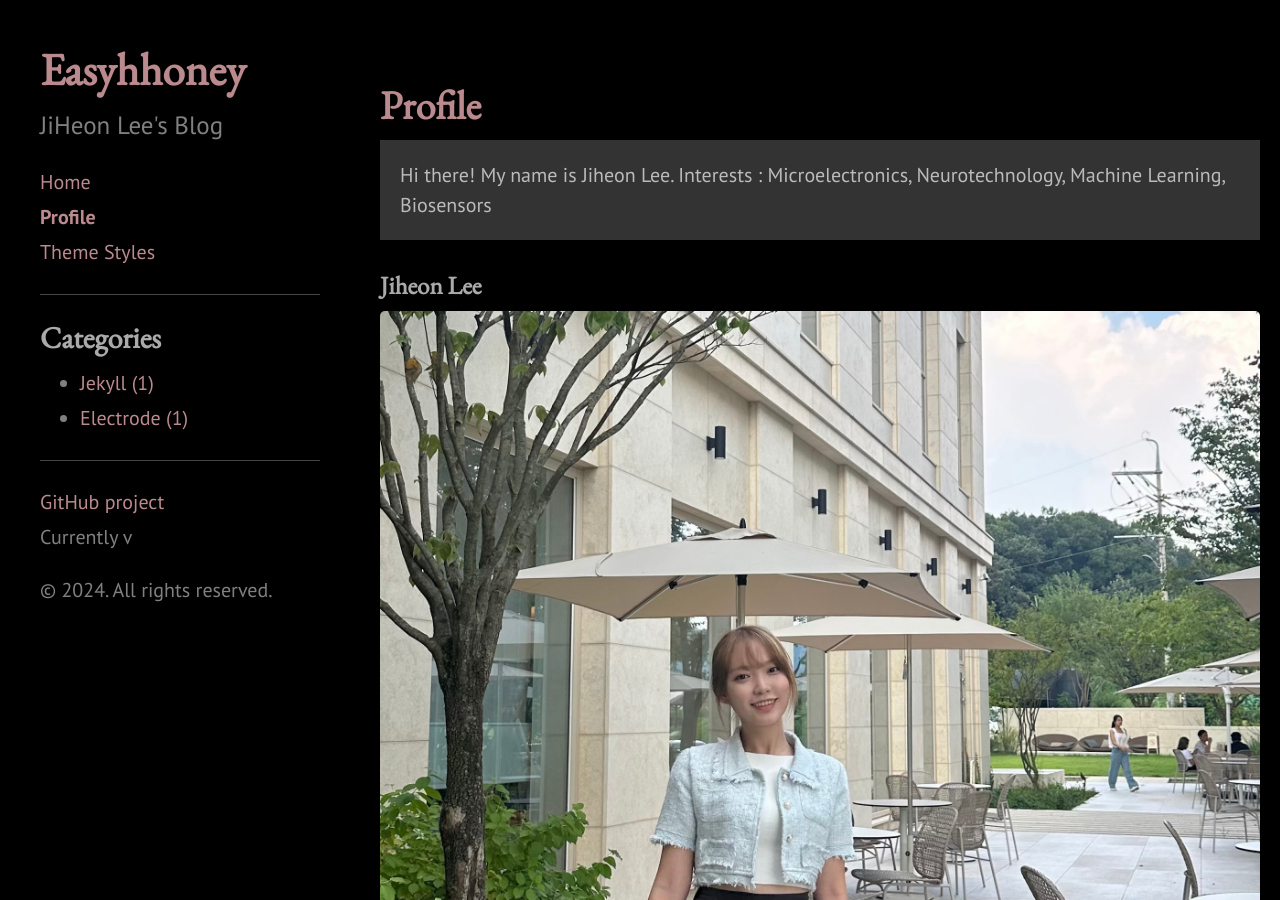
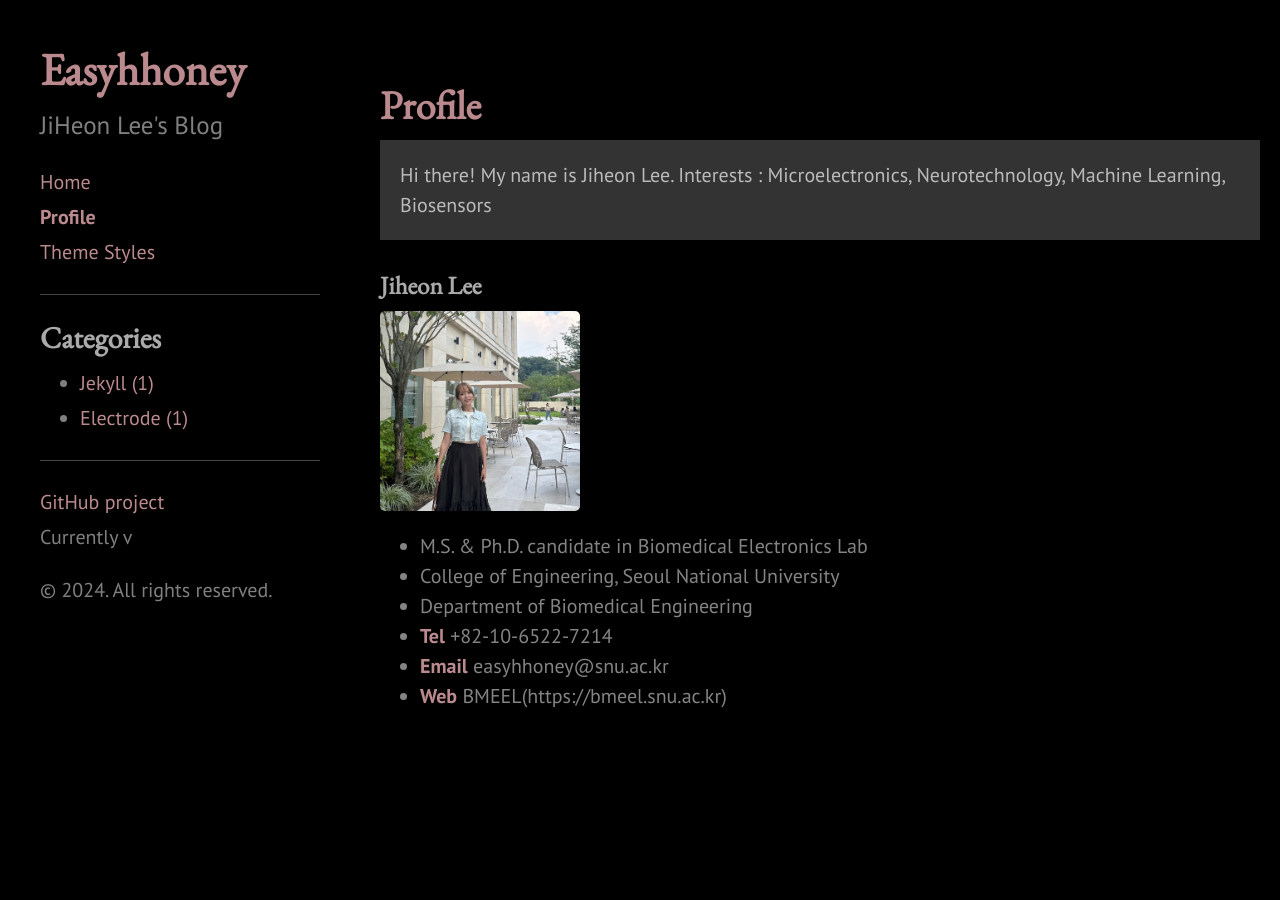
Before and after one commit to easyhhoney/easyhhoney.github.io, a Jekyll site: the page built from profile.md, in a window 1280 px wide and 900 px high. Built offline with Jekyll 4.4.1, drawn with Linux system fonts in a browser that asks for light colours.

Commit message:
이미지크기수정

```diff
--- a/profile.md
+++ b/profile.md
@@ -10,7 +10,7 @@ title: Profile
 
 ### Jiheon Lee
 
-![Small Test Image](https://easyhhoney.github.io/public/images/IMG_6812.jpeg)
+<img src="https://easyhhoney.github.io/public/images/IMG_6812.jpeg" alt="Jihon Lee" width="200" height="200">
 
 * M.S. & Ph.D. candidate in Biomedical Electronics Lab
 * College of Engineering, Seoul National University
```
